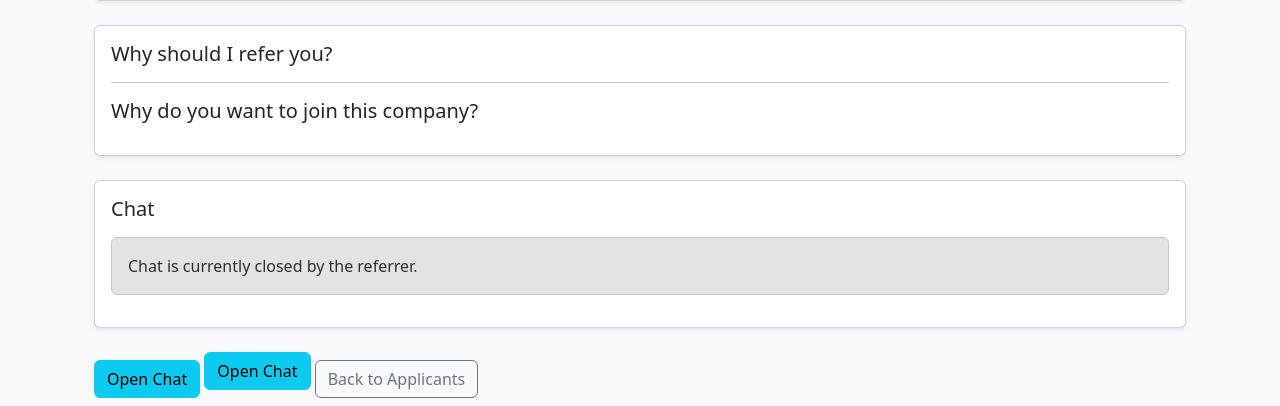
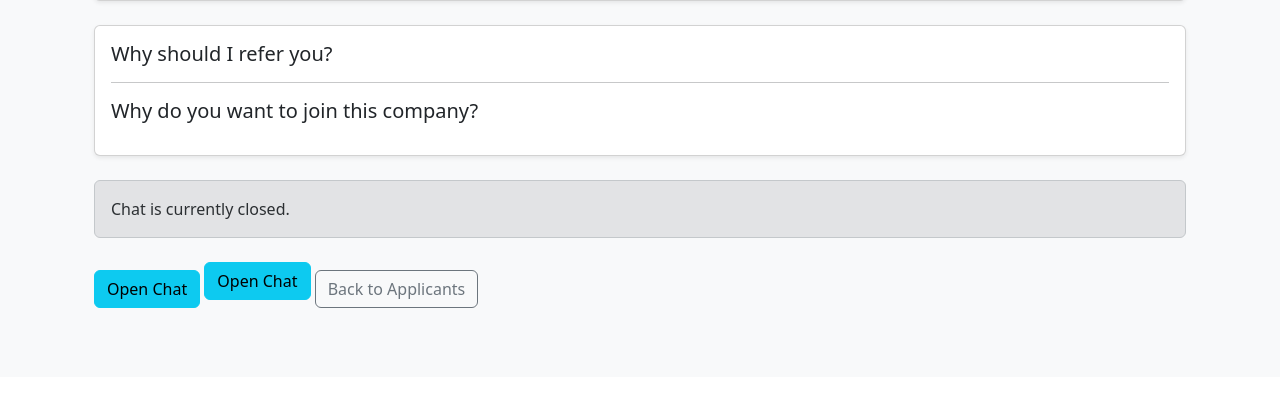
Before and after one commit to PranjaSidhwani1/ReferNow, a Django app: template templates/candidate_detail.html in a window 1280 px wide. Shown: the part 423-829 px from the top of the page. After the commit the page ends 731 px from the top, so only its background shows below. Run offline with Django 5.2, Linux system fonts and the light colour scheme; the template is opened without the code that fills it, so the values that code supplies are empty.

Commit message:
closed chat issue resolved

```diff
--- a/referrals/views.py
+++ b/referrals/views.py
@@ -256,8 +256,11 @@ def candidate_chat(request, app_id):
         applicant=request.user
     )
 
+    # 🔒 If chat closed → block access
     if not application.chat_enabled:
-        return render(request, "chat_closed.html")
+        return render(request, "chat_closed.html", {
+            "application": application
+        })
 
     if request.method == "POST":
         message = request.POST.get("message")
@@ -278,7 +281,6 @@ def candidate_chat(request, app_id):
         "messages": messages
     })
 
-
 @login_required
 def toggle_chat(request, app_id):
     application = get_object_or_404(
--- a/templates/candidate_detail.html
+++ b/templates/candidate_detail.html
@@ -70,12 +70,12 @@
     </div>
 
     <!-- Chat Section -->
+    {% if application.chat_enabled %}
+
     <div class="card shadow-sm mb-4">
         <div class="card-body">
 
             <h5 class="mb-3">Chat</h5>
-
-            {% if application.chat_enabled %}
 
             <div style="max-height: 300px; overflow-y: auto; background: #f8f9fa; padding: 15px; border-radius: 8px;">
 
@@ -108,14 +108,16 @@
                 </div>
             </form>
 
-            {% else %}
-                <div class="alert alert-secondary">
-                    Chat is currently closed by the referrer.
-                </div>
-            {% endif %}
-
         </div>
     </div>
+
+    {% else %}
+
+    <div class="alert alert-secondary mb-4">
+        Chat is currently closed.
+    </div>
+
+    {% endif %}
 
     <!-- Action Buttons -->
     {% if application.status == "PENDING" and application.referral.is_open %}
```
Lines whose indentation alone changed are shown as unchanged.
